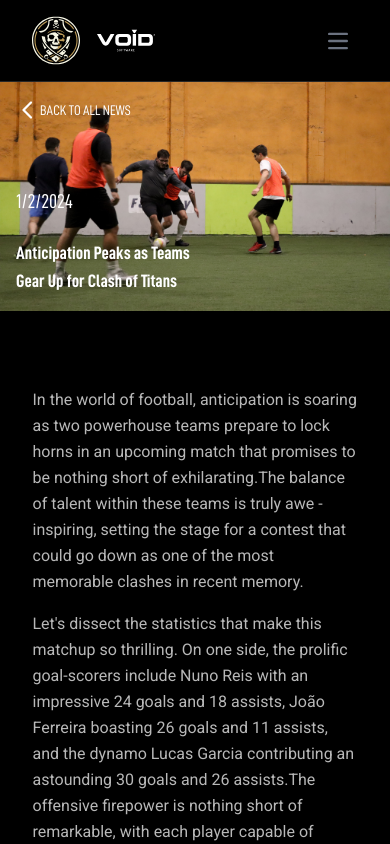
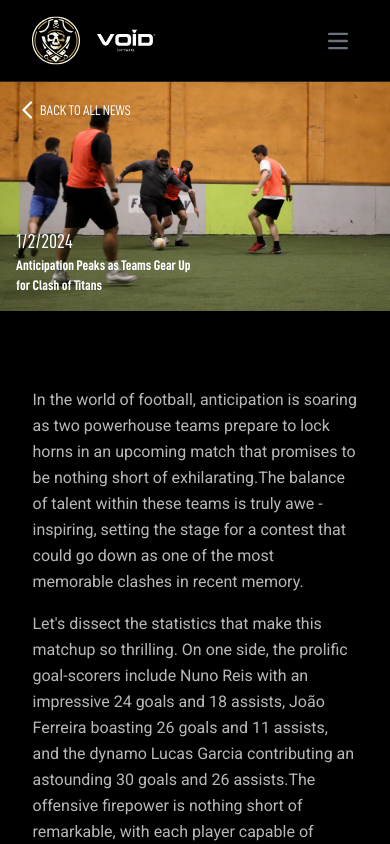
Before and after one commit to lucaas0/lutefol, a Next.js app: page /news/1/post in a window 390 px wide. Built offline with nearby package versions, Linux system fonts and the light colour scheme.

Commit message:
added rpund border to image

```diff
--- a/src/app/news/[newsId]/post/page.tsx
+++ b/src/app/news/[newsId]/post/page.tsx
@@ -30,11 +30,11 @@ const Post = () => {
                         <span className="uppercase text-sm md:text-xl">back to all news</span>
                     </Link>
                 </div>
-                <div className='absolute bottom-0 flex flex-col p-4 md:p-16 gap-6'>
+                <div className='absolute bottom-0 flex flex-col p-4 md:p-16 gap2 md:gap-6'>
                     <span className='text-xl'>
                         {post && `${post.date.getDate()}/${post.date.getMonth() + 1}/${post.date.getFullYear()}`}
                     </span>
-                    <span className='font-bold max-w-xxs md:max-w-sm text-lg md:text-4xl'>
+                    <span className='font-bold max-w-xxs md:max-w-sm text-sm md:text-4xl'>
                         { post && post.title }
                     </span>
                 </div>
--- a/src/assets/styles/headlines.css
+++ b/src/assets/styles/headlines.css
@@ -21,3 +21,7 @@
   background-size: cover;
   transition: transform 0.5s ease; /* Smooth transition effect */
 }
+
+.headline-background-image > img {
+  border-radius: 4px;
+}
```
